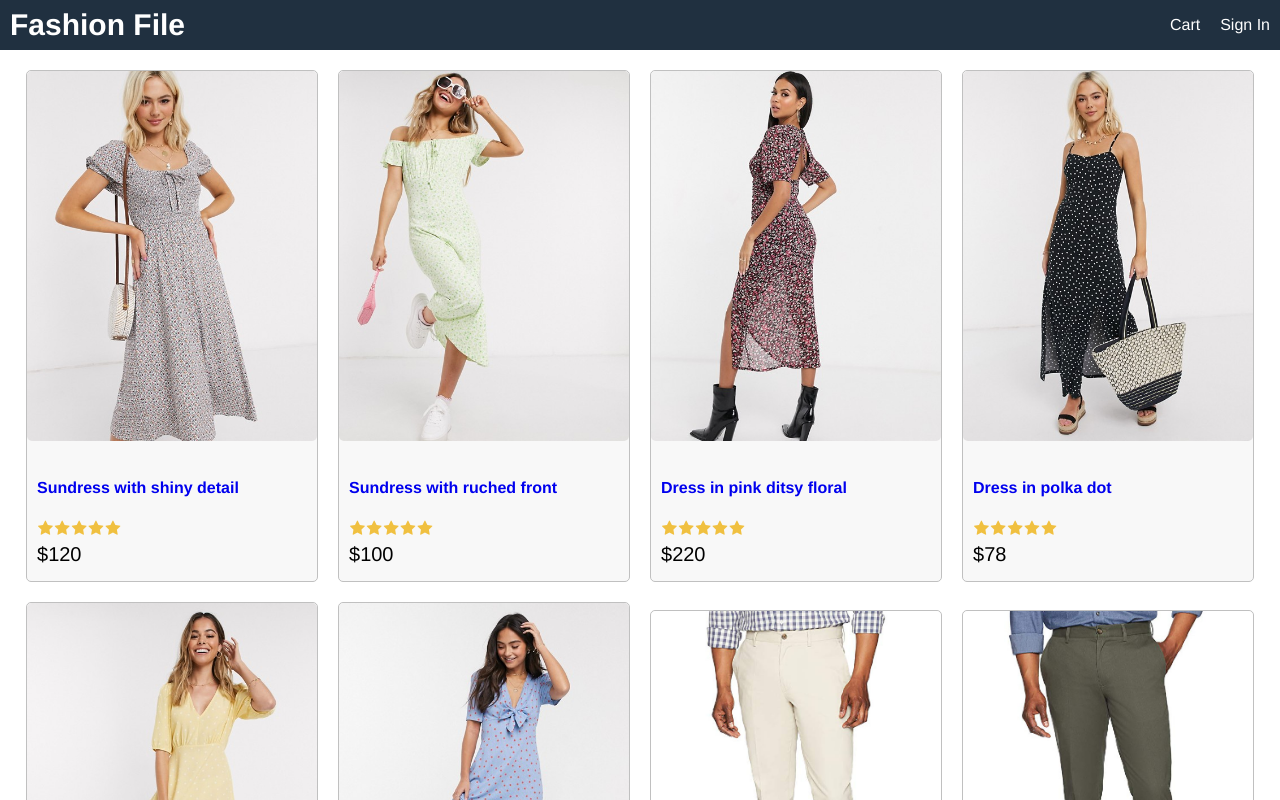
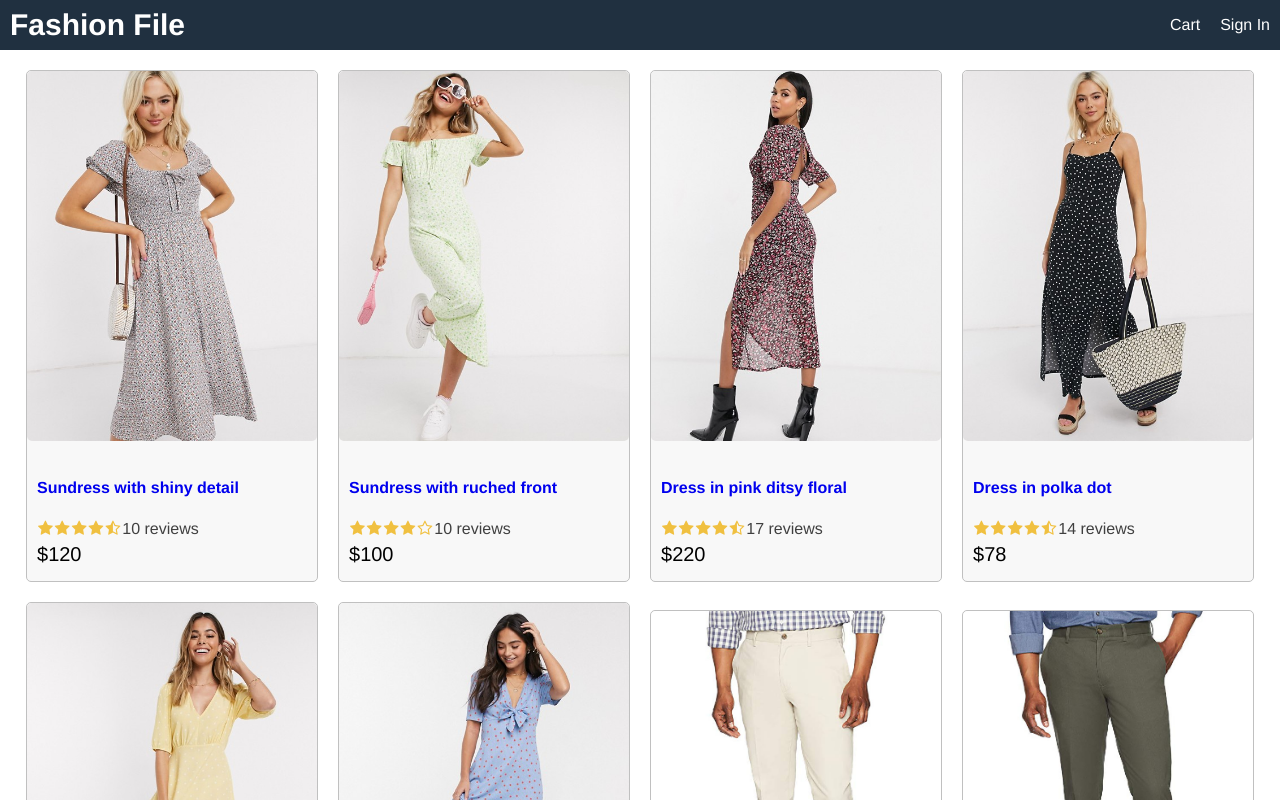
Before and after one commit to Iwan-G/Fashion-file, a React (Create React App) app in the folder frontend/: page / in a window 1280 px wide. Shown: the top 800 px of the page. Built offline with nearby package versions, Linux system fonts and the light colour scheme.

Commit message:
create rating and product component

```diff
--- a/frontend/src/App.js
+++ b/frontend/src/App.js
@@ -1,4 +1,5 @@
 import React from 'react';
+import Product from './components/Product';
 import data from './data';
 function App() {
   return (
@@ -18,38 +19,7 @@
         <div>
           <div className="row center">
             {data.products.map((product) => (
-              <div key={product._id} className="card">
-                <a href={`/product/${product._id}`}>
-                  <img
-                    className="medium"
-                    src={product.image}
-                    alt={product.name}
-                  />
-                </a>
-                <div className="card-body">
-                  <a href={`/product/${product._id}`}>
-                    <h2>{product.name}</h2>
-                  </a>
-                  <div className="rating">
-                    <span>
-                      <i className="fa fa-star"></i>
-                    </span>
-                    <span>
-                      <i className="fa fa-star"></i>
-                    </span>
-                    <span>
-                      <i className="fa fa-star"></i>
-                    </span>
-                    <span>
-                      <i className="fa fa-star"></i>
-                    </span>
-                    <span>
-                      <i className="fa fa-star"></i>
-                    </span>
-                  </div>
-                  <div className="price">${product.price}</div>
-                </div>
-              </div>
+            <Product key={product._id} product={product}></Product>
             ))}
           </div>
         </div>
--- /dev/null
+++ b/frontend/src/components/Product.js
@@ -0,0 +1,23 @@
+import React from 'react';
+import Rating from './Rating';
+
+export default function Product(props) {
+  const { product } = props;
+  return (
+    <div key={product._id} className="card">
+      <a href={`/product/${product._id}`}>
+        <img className="medium" src={product.image} alt={product.name} />
+      </a>
+      <div className="card-body">
+        <a href={`/product/${product._id}`}>
+          <h2>{product.name}</h2>
+        </a>
+        <Rating
+          rating={product.rating}
+          numReviews={product.numReviews}
+        ></Rating>
+        <div className="price">${product.price}</div>
+      </div>
+    </div>
+  );
+}
--- /dev/null
+++ b/frontend/src/components/Rating.js
@@ -0,0 +1,65 @@
+import React from 'react';
+
+export default function Rating(props) {
+  const { rating, numReviews } = props;
+  return (
+    <div className="rating">
+      <span>
+        <i
+          className={
+            rating >= 1
+              ? 'fa fa-star'
+              : rating >= 0.5
+              ? 'fa fa-star-half-o'
+              : 'fa fa-star-o'
+          }
+        ></i>
+      </span>
+      <span>
+        <i
+          className={
+            rating >= 2
+              ? 'fa fa-star'
+              : rating >= 1.5
+              ? 'fa fa-star-half-o'
+              : 'fa fa-star-o'
+          }
+        ></i>
+      </span>
+      <span>
+        <i
+          className={
+            rating >= 3
+              ? 'fa fa-star'
+              : rating >= 2.5
+              ? 'fa fa-star-half-o'
+              : 'fa fa-star-o'
+          }
+        ></i>
+      </span>
+      <span>
+        <i
+          className={
+            rating >= 4
+              ? 'fa fa-star'
+              : rating >= 3.5
+              ? 'fa fa-star-half-o'
+              : 'fa fa-star-o'
+          }
+        ></i>
+      </span>
+      <span>
+        <i
+          className={
+            rating >= 5
+              ? 'fa fa-star'
+              : rating >= 4.5
+              ? 'fa fa-star-half-o'
+              : 'fa fa-star-o'
+          }
+        ></i>
+      </span>
+      <span>{numReviews + ' reviews'}</span>
+    </div>
+  );
+}
--- a/frontend/src/index.css
+++ b/frontend/src/index.css
@@ -103,3 +103,6 @@
   color: #f0c040;
   margin: 0.1rem;
 }
+.rating span:last-child {
+  color: #404040;
+}
```
